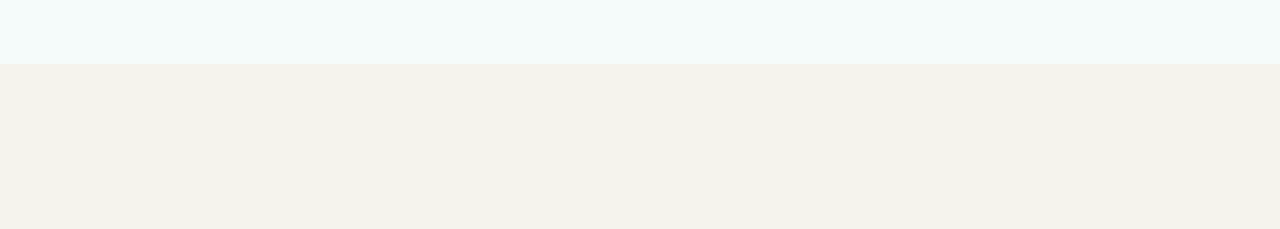
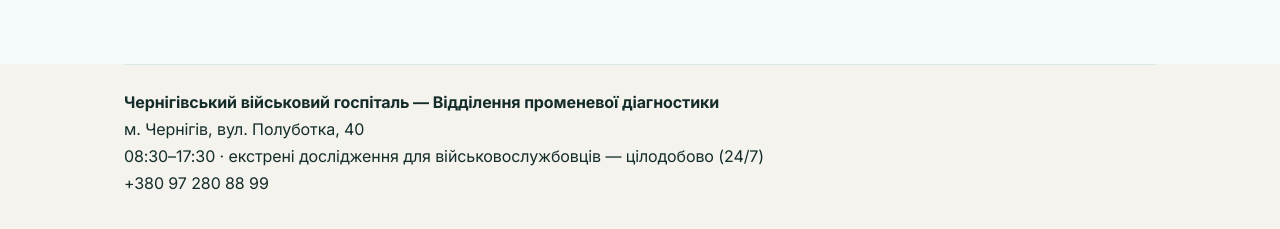
Before and after one commit to adamenkoa1/radiologyos, a Next.js app: page /fluorography in a window 1280 px wide. Shown: the part 935-1164 px from the top of the page. Before the commit the page ends 999 px from the top, so only its background shows below. Built offline with nearby package versions, Linux system fonts and the light colour scheme; no server answers.

Commit message:
feat: add dynamic NAP schema to fluorography landing

```diff
--- a/app/fluorography/page.tsx
+++ b/app/fluorography/page.tsx
@@ -1,6 +1,9 @@
 import type { Metadata } from "next";
+import { PublicLocalSeo } from "../components/public-local-seo";
 import { SeoServiceLanding } from "../components/seo-service-landing";
 import { FLUORO_SEO_PAGE } from "../../lib/seo-service-pages";
+
+export const dynamic = "force-dynamic";
 
 export const metadata: Metadata = {
   title: FLUORO_SEO_PAGE.metaTitle,
@@ -16,5 +19,10 @@ export const metadata: Metadata = {
 };
 
 export default function FluorographySeoPage() {
-  return <SeoServiceLanding page={FLUORO_SEO_PAGE} />;
+  return (
+    <>
+      <SeoServiceLanding page={FLUORO_SEO_PAGE} />
+      <PublicLocalSeo path={FLUORO_SEO_PAGE.path} />
+    </>
+  );
 }
```
